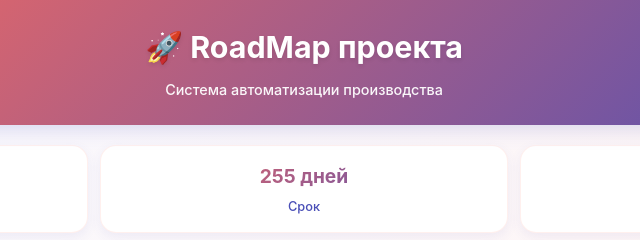
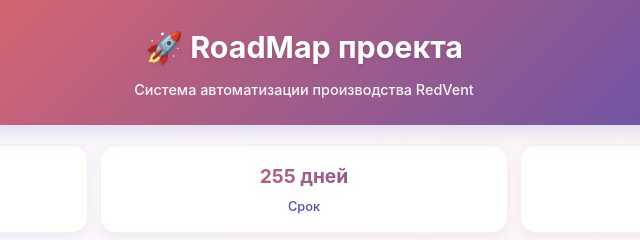
Before and after one commit to imanmagomedov/redvent_roadmap_telegram_app, a plain HTML site: page index.html in a window 1280 px wide. Shown: the top 240 px of the page, 336-976 px from the left. Drawn offline with Linux system fonts and the light colour scheme.

Commit message:
change title

```diff
--- a/index.html
+++ b/index.html
@@ -448,7 +448,7 @@
 <body class="telegram-specific">
 <div class="twa-header">
     <h1>🚀 RoadMap проекта</h1>
-    <div class="subtitle">Система автоматизации производства</div>
+    <div class="subtitle">Система автоматизации производства RedVent</div>
 </div>
 
 <div class="project-stats">
```
